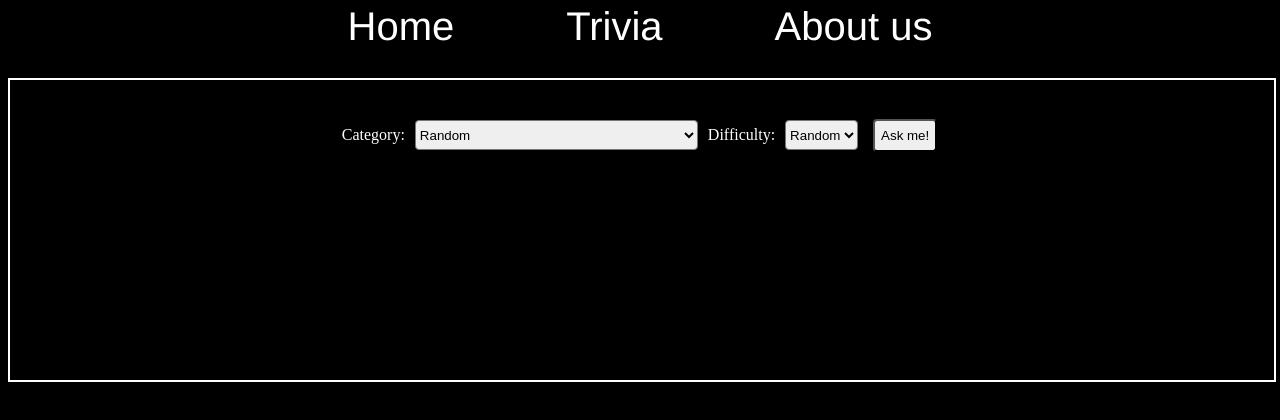
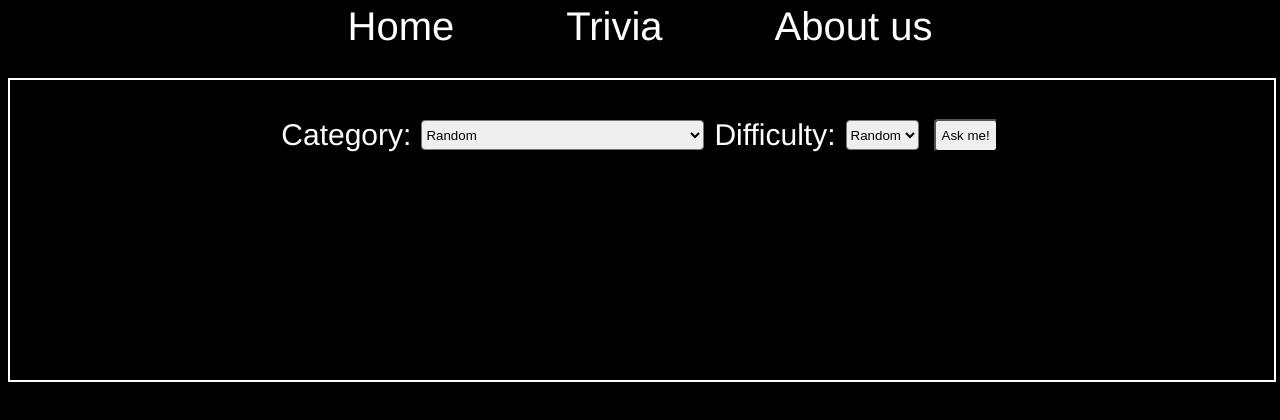
Before and after one commit to Holoturia/Trivia-API, a plain HTML site: page triviaGame.html in a window 1280 px wide. Drawn offline with Linux system fonts and the light colour scheme.

Commit message:
font size trivia

```diff
--- a/css/triviaGame.css
+++ b/css/triviaGame.css
@@ -14,6 +14,7 @@ main{
     flex-direction: column;
     border: 2px solid white;
     row-gap: 5px;
+    font-family: 'Franklin Gothic Medium', 'Arial Narrow', Arial, sans-serif;
 }
 
 .triviaQuestions {
@@ -23,7 +24,7 @@ main{
     text-align: center;
     align-items: center;
     gap: 5px;
-
+    font-size: 30px;
 }
 
 select{
@@ -43,6 +44,7 @@ select{
 #output {
     text-align: center;
     height: 30%;
+    font-size: 30px;
 
 }
 
```
